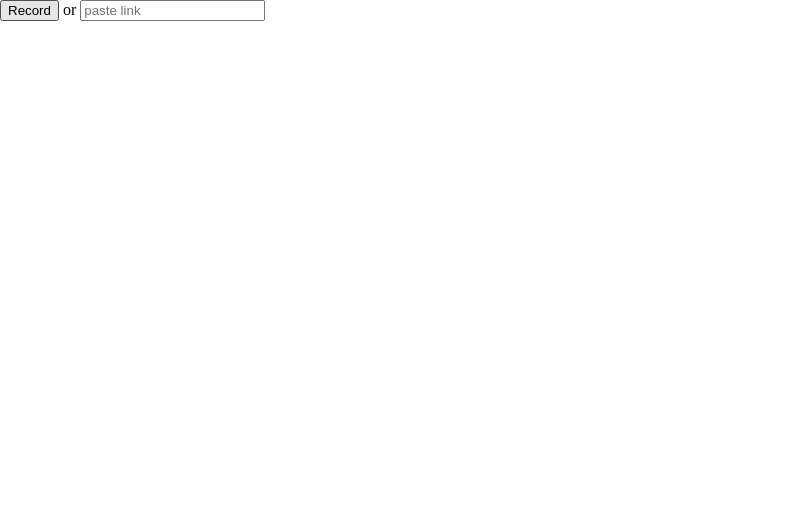
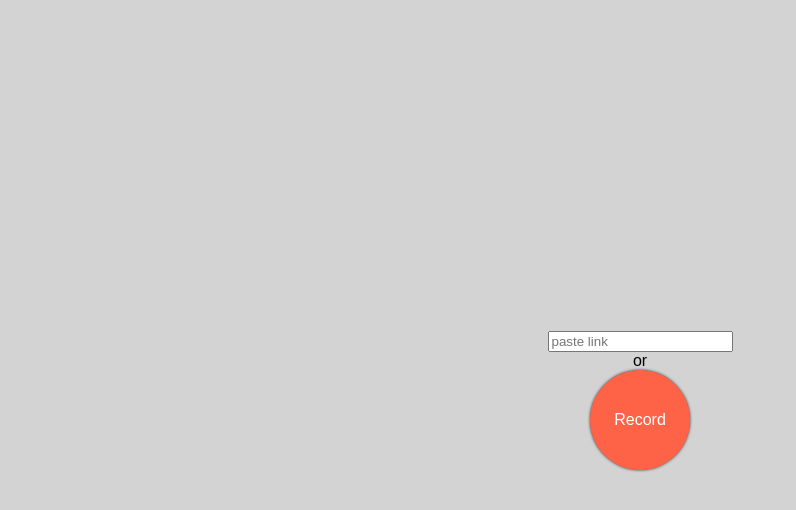
Before and after one commit to mafintosh/hypervision, an Electron app: page index.html in a window 1280 px wide. Shown: the whole page, without its empty margins (0-796 px from the left). Drawn offline with Linux system fonts and the light colour scheme.

Commit message:
Ui stuff (#4)
* color button
* spacing

```diff
--- a/index.html
+++ b/index.html
@@ -6,20 +6,53 @@
     body, html {
       padding: 0;
       margin: 0;
+      font-family: sans-serif;
+      background-color: lightgray;
+    }
+
+    main {
+      display: flex;
+      align-items: center;
+      height: 100vh;
+      justify-content: center;
+      flex-direction: column;
     }
 
     video {
       width: 100%;
       height: 100%;
     }
+
+    #record {
+      border-radius: 50%;
+      height: 100px;
+      width: 100px;
+      color: white;
+      background: tomato;
+      display: flex;
+      justify-content: center;
+      align-items: center;
+      box-shadow: 0px 0px 3px #333;
+      cursor: pointer;
+    }
+    #record:active {
+      box-shadow: 0px 0px 1px #333;
+    }
+
   </style>
 </head>
 <body>
-<div>
-  <button id="record">Record</button> or <input id="link" type="text" placeholder="paste link">
-</div>
-<script>
-  require('./index.js')
-</script>
+  <main>
+    <input id="link" type="text" placeholder="paste link">
+    <div>
+      or
+    </div>
+    <div id="record">
+      <span>Record</span>
+    </div>
+  </main>
+  <script>
+require('./index.js')
+  </script>
 </body>
 </html>
```
